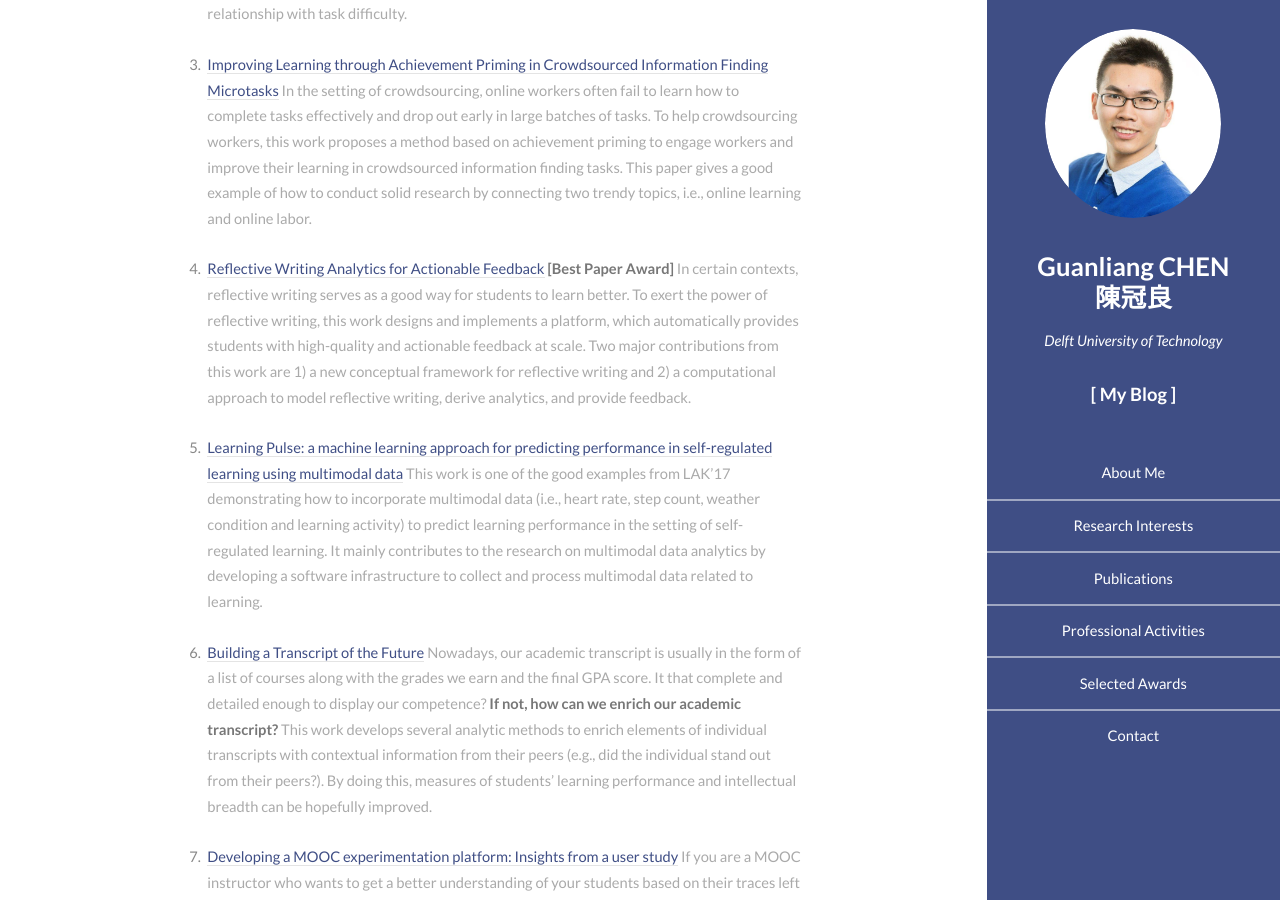
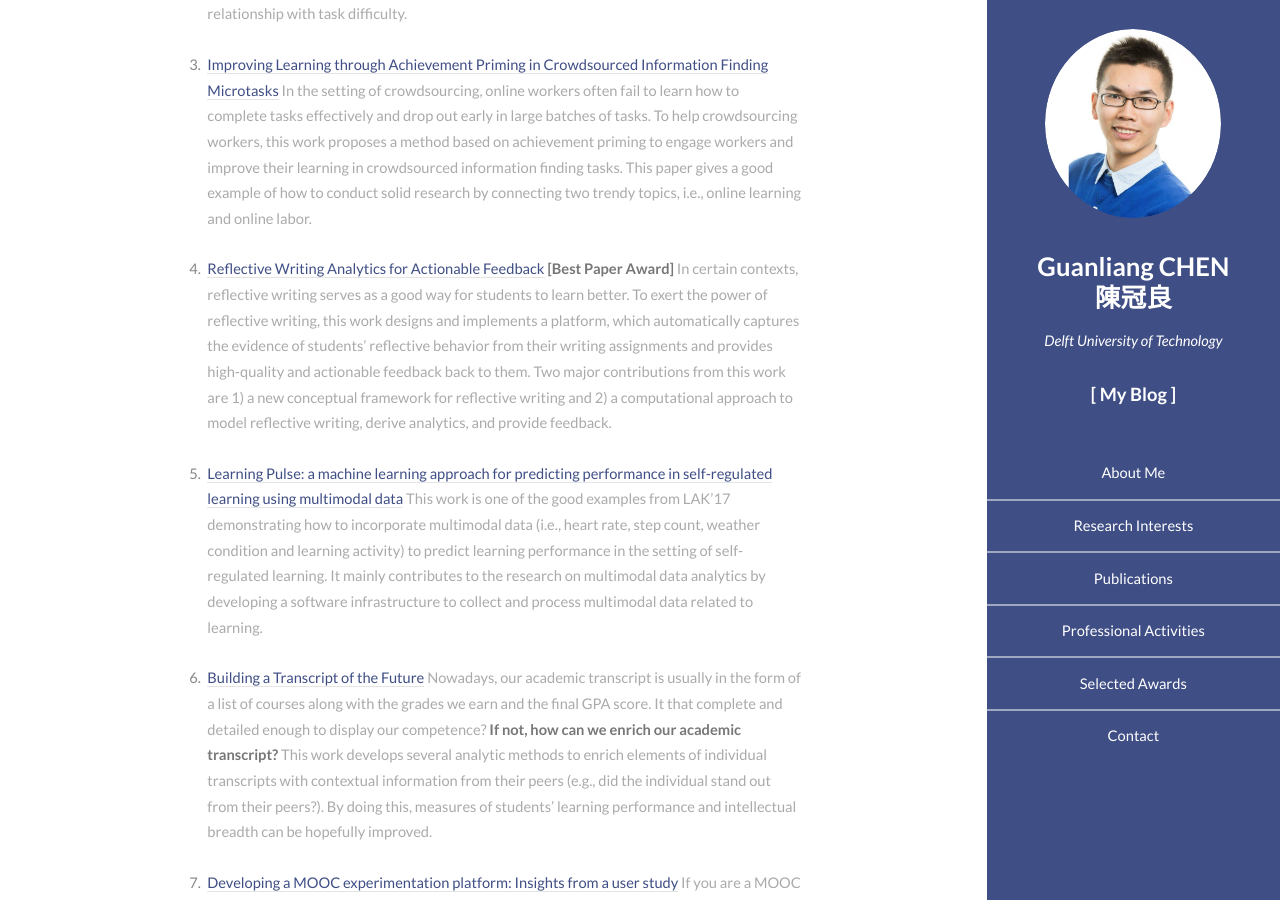
Before and after one commit to AngusGLChen/__angusglchen.github.io, a Jekyll site: the page built from _posts/2017-04-05-LAK-2017.md, in a window 1280 px wide and 900 px high, scrolled down 962 px. Built offline with Jekyll 4.4.1, drawn with Linux system fonts in a browser that asks for light colours.

Commit message:
April 8th, 2017

```diff
--- a/_posts/2017-04-05-LAK-2017.md
+++ b/_posts/2017-04-05-LAK-2017.md
@@ -14,7 +14,7 @@ The following list is only based on the long and short papers. Here it is:
 
 3. [Improving Learning through Achievement Priming in Crowdsourced Information Finding Microtasks](http://dl.acm.org/citation.cfm?id=3027402&CFID=847772281&CFTOKEN=16235751) In the setting of crowdsourcing, online workers often fail to learn how to complete tasks effectively and drop out early in large batches of tasks. To help crowdsourcing workers, this work proposes a method based on achievement priming to engage workers and improve their learning in crowdsourced information finding tasks. This paper gives a good example of how to conduct solid research by connecting two trendy topics, i.e., online learning and online labor.
 
-4. [Reflective Writing Analytics for Actionable Feedback](http://dl.acm.org/citation.cfm?id=3027436&CFID=847772281&CFTOKEN=16235751) **[Best Paper Award]** In certain contexts, reflective writing serves as a good way for students to learn better. To exert the power of reflective writing, this work designs and implements a platform, which automatically provides students with high-quality and actionable feedback at scale. Two major contributions from this work are 1) a new conceptual framework for reflective writing and 2) a computational approach to model reflective writing, derive analytics, and provide feedback.
+4. [Reflective Writing Analytics for Actionable Feedback](http://dl.acm.org/citation.cfm?id=3027436&CFID=847772281&CFTOKEN=16235751) **[Best Paper Award]** In certain contexts, reflective writing serves as a good way for students to learn better. To exert the power of reflective writing, this work designs and implements a platform, which automatically captures the evidence of students' reflective behavior from their writing assignments and provides high-quality and actionable feedback back to them. Two major contributions from this work are 1) a new conceptual framework for reflective writing and 2) a computational approach to model reflective writing, derive analytics, and provide feedback.
 
 5. [Learning Pulse: a machine learning approach for predicting performance in self-regulated learning using multimodal data](http://dl.acm.org/citation.cfm?id=3027447&CFID=847772281&CFTOKEN=16235751) This work is one of the good examples from LAK'17 demonstrating how to incorporate multimodal data (i.e., heart rate, step count, weather condition and learning activity) to predict learning performance in the setting of self-regulated learning. It mainly contributes to the research on multimodal data analytics by developing a software infrastructure to collect and process multimodal data related to learning.
 
```
